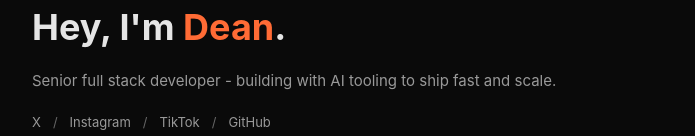
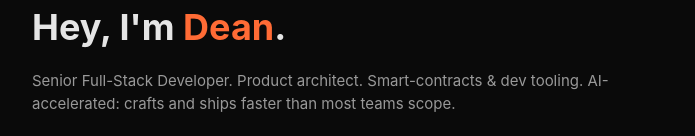
Before and after one commit to Db0706/mycv, a Next.js app: page / in a window 1280 px wide. Shown: the part 655-791 px from the top of the page, without its empty margins (292-987 px from the left). Built offline with nearby package versions, Linux system fonts and the light colour scheme; no server answers.

Commit message:
Update tagline per manager feedback

```diff
--- a/app/page.tsx
+++ b/app/page.tsx
@@ -455,7 +455,7 @@ export default function Portfolio() {
           </h1>
 
           <p style={{ fontSize: '15px', color: '#999', marginBottom: '20px' }}>
-            Senior full stack developer - building with AI tooling to ship fast and scale.
+            Senior Full-Stack Developer. Product architect. Smart-contracts & dev tooling. AI-accelerated: crafts and ships faster than most teams scope.
           </p>
 
           <div style={{ display: 'flex', alignItems: 'center', gap: '12px', marginBottom: '24px', fontSize: '13px', color: '#666' }}>
```
